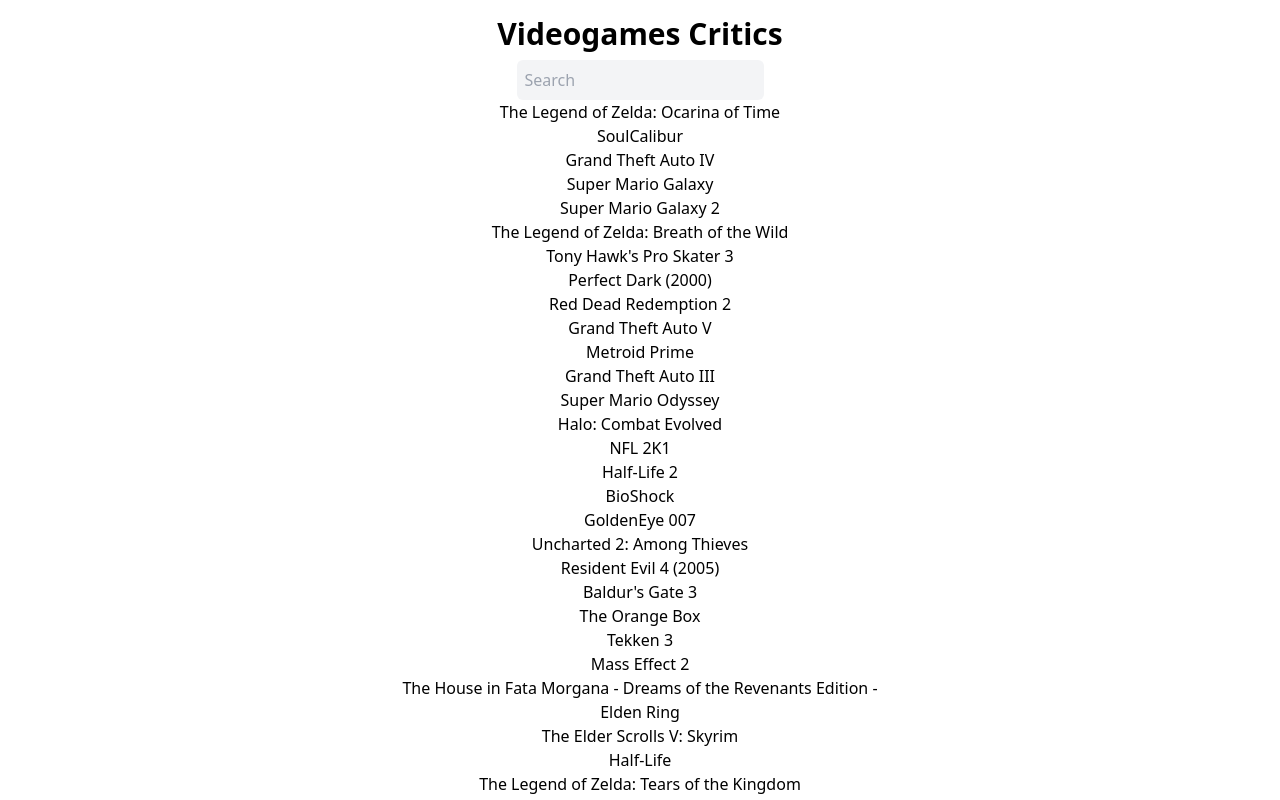
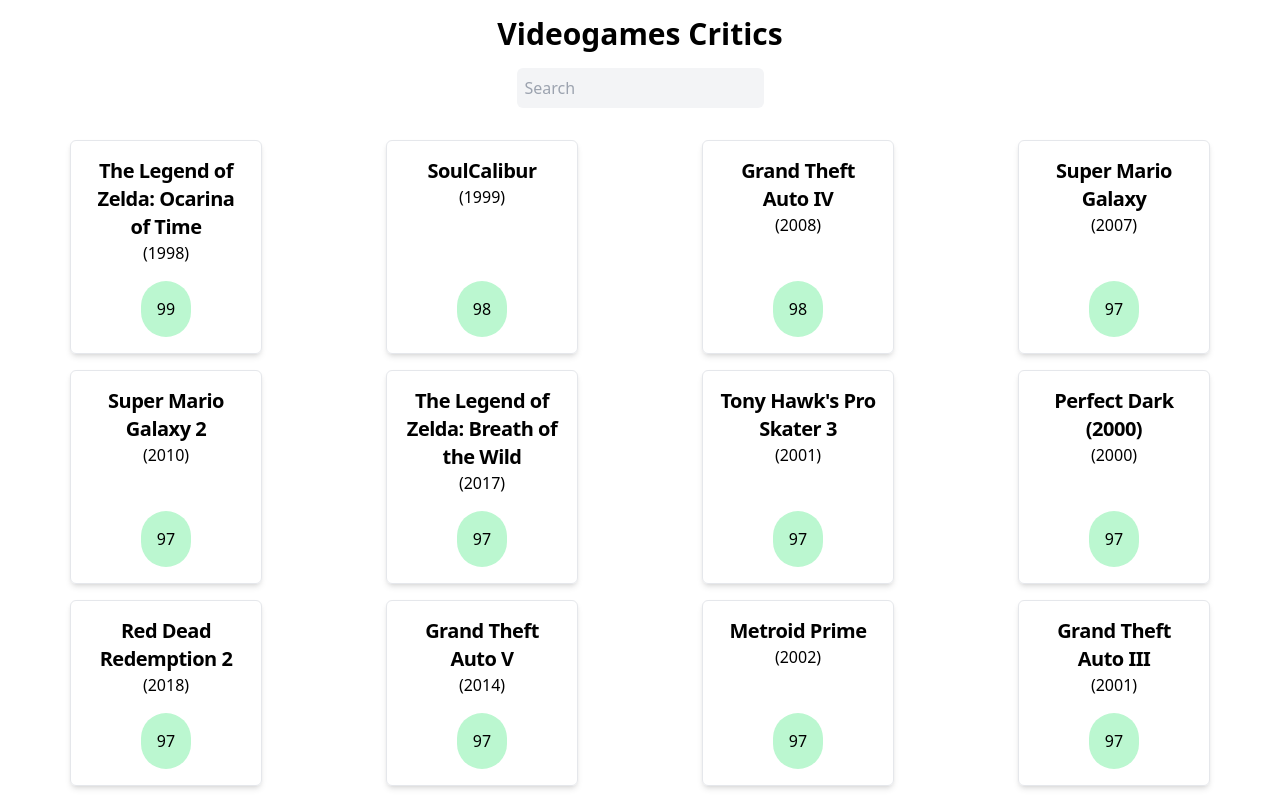
Before and after one commit to angel-luis/nutrition-awareness, a React (Vite) app: page / in a window 1280 px wide. Shown: the top 800 px of the page. Built offline with nearby package versions, Linux system fonts and the light colour scheme.

Commit message:
UX styling

```diff
--- a/src/App.tsx
+++ b/src/App.tsx
@@ -14,9 +14,9 @@
     setSearchValue(event.target.value);
   }
 
-  const filteredData = games.filter((game: Game) =>
-    game.title.toLowerCase().includes(searchValue)
-  );
+  const filteredData = games
+    .filter((game: Game) => game.title.toLowerCase().includes(searchValue))
+    .slice(0, 12);
 
   useEffect(() => {
     (async () => {
@@ -34,13 +34,21 @@
 
   return (
     <div className="text-center p-4">
-      <h1 className="text-3xl font-bold mb-2">Videogames Critics</h1>
+      <h1 className="text-3xl font-bold mb-4">Videogames Critics</h1>
+
       <SearchBox handleSearchInput={handleSearchInput} />
+
       {games.length === 0 ? (
         <p>Loading...</p>
       ) : (
-        <CardList filteredData={filteredData} />
+        <div className="my-8 grid grid-cols-2 md:grid-cols-3 lg:grid-cols-4 gap-4 justify-items-center">
+          <CardList filteredData={filteredData} />
+        </div>
       )}
+
+      <div>
+        <i>Data updated at 2024</i> - Made by Angel Luis
+      </div>
     </div>
   );
 }
--- a/src/components/card-list.tsx
+++ b/src/components/card-list.tsx
@@ -1,5 +1,28 @@
 import { Game } from "../types.definition";
 
 export default function CardList({ filteredData }: { filteredData: Game[] }) {
-  return filteredData.map(data => <p key={data.id}>{data.title}</p>);
+  return filteredData.map(data => (
+    <div
+      key={data.id}
+      className="w-48 rounded-md p-4 border border-gray-200 shadow-md flex flex-col justify-between"
+    >
+      <div>
+        <p className="text-xl font-bold tracking-tight">{data.title}</p>
+        <p className="mb-4">({data.release_year})</p>
+      </div>
+      <div>
+        <span
+          className={`inline-block p-4 rounded-full ${
+            Number.parseInt(data.meta_critic_score) > 75
+              ? "bg-green-200"
+              : Number.parseInt(data.meta_critic_score) > 60
+              ? "bg-orange-200"
+              : "bg-red-200"
+          }`}
+        >
+          {data.meta_critic_score}
+        </span>
+      </div>
+    </div>
+  ));
 }
```
